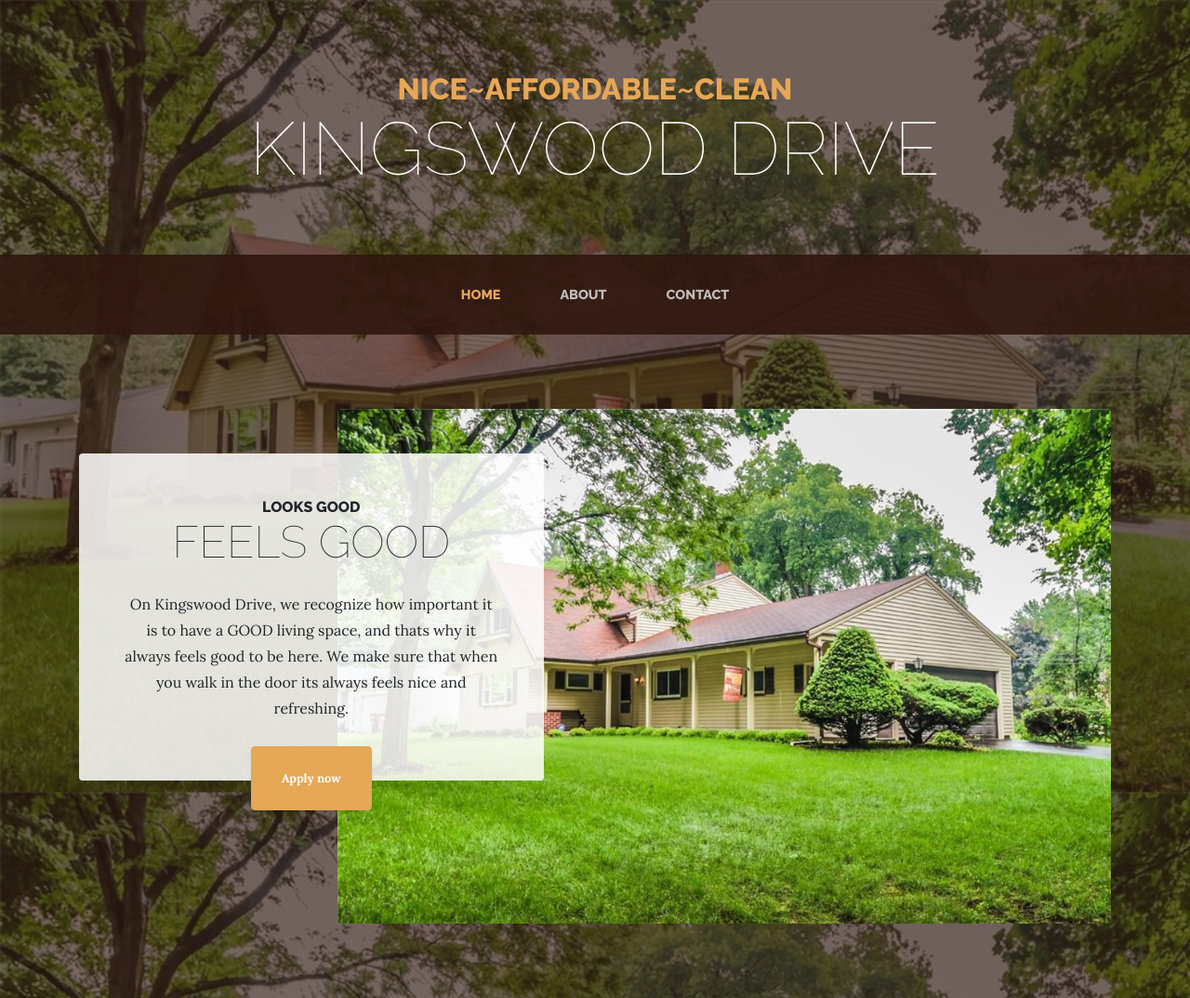
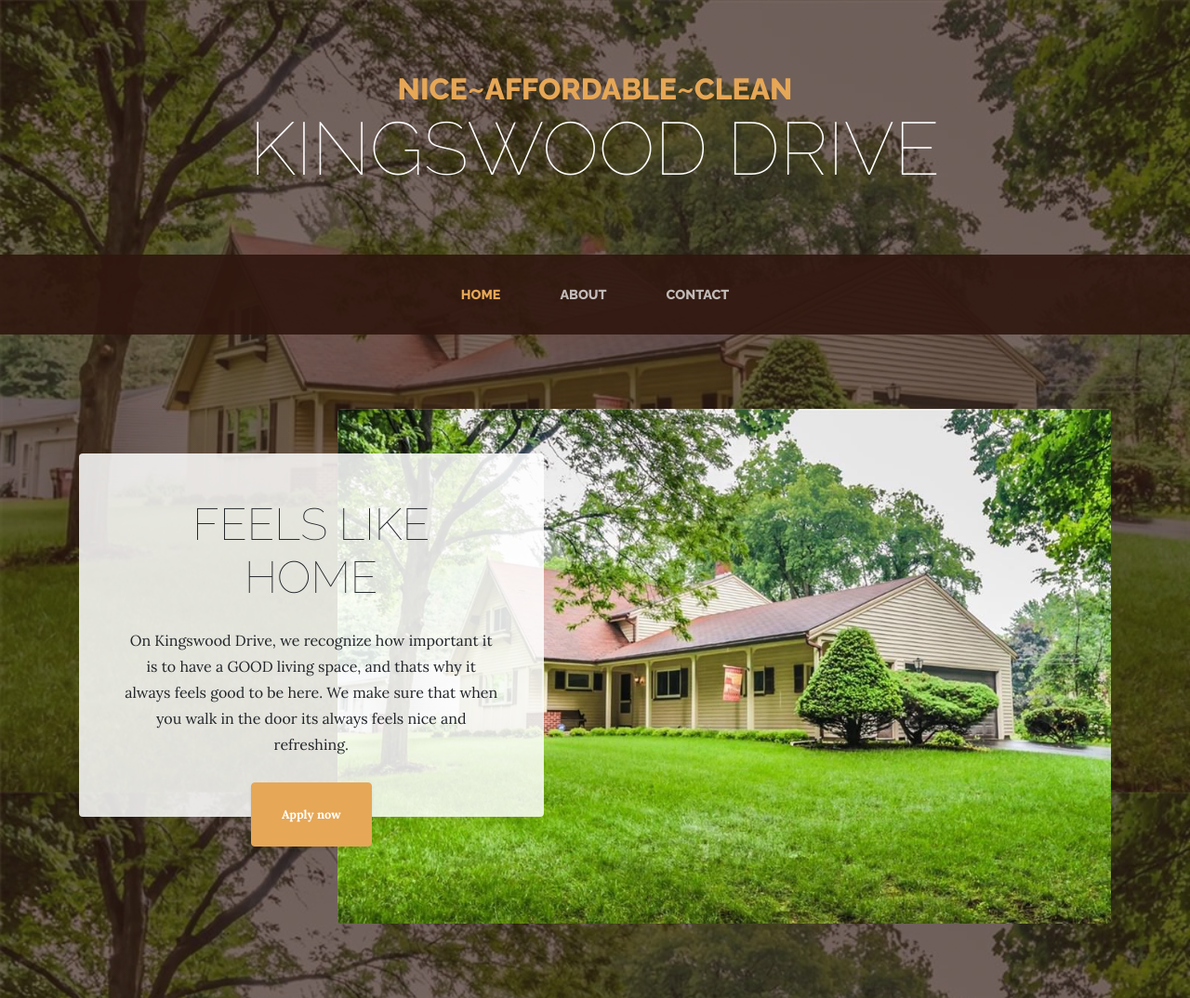
Before and after one commit to TheKingswoodDrive/TheKingswoodDrive.github.io, a website: page index.html in a window 1280 px wide. Shown: the top 1074 px of the page at 93% size. Drawn offline with Linux system fonts and the light colour scheme.

Commit message:
Update index.html

```diff
--- a/index.html
+++ b/index.html
@@ -60,8 +60,7 @@
         <img class="intro-img img-fluid mb-3 mb-lg-0 rounded" src="img/intro.jpg" alt="">
         <div class="intro-text left-0 text-center bg-faded p-5 rounded">
           <h2 class="section-heading mb-4">
-            <span class="section-heading-upper">Looks good</span>
-            <span class="section-heading-lower">Feels good</span>
+            <span class="section-heading-lower">Feels like home</span>
           </h2>
           <p class="mb-3">On Kingswood Drive, we recognize how important it is to have a GOOD living space, and thats why it always feels good to be here. We make sure that when you walk in the door its always feels nice and refreshing.
           </p>
```
